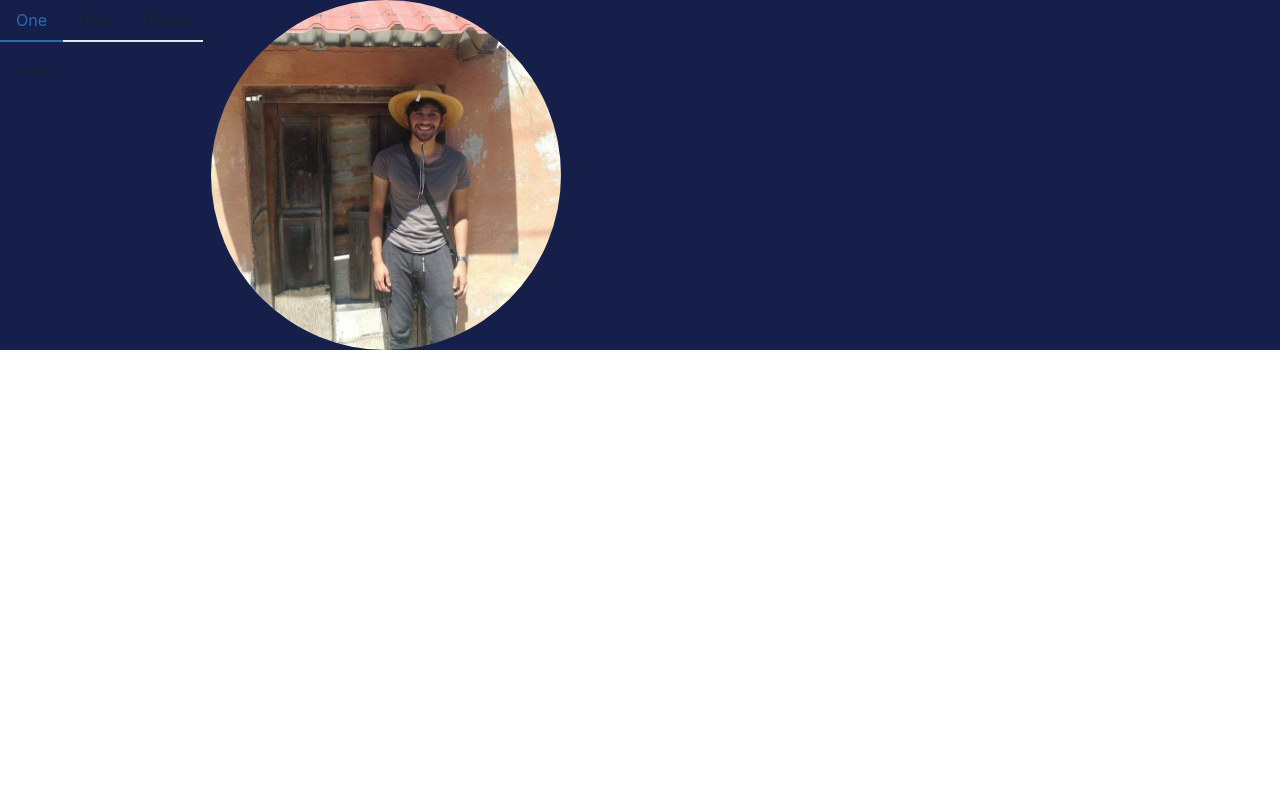
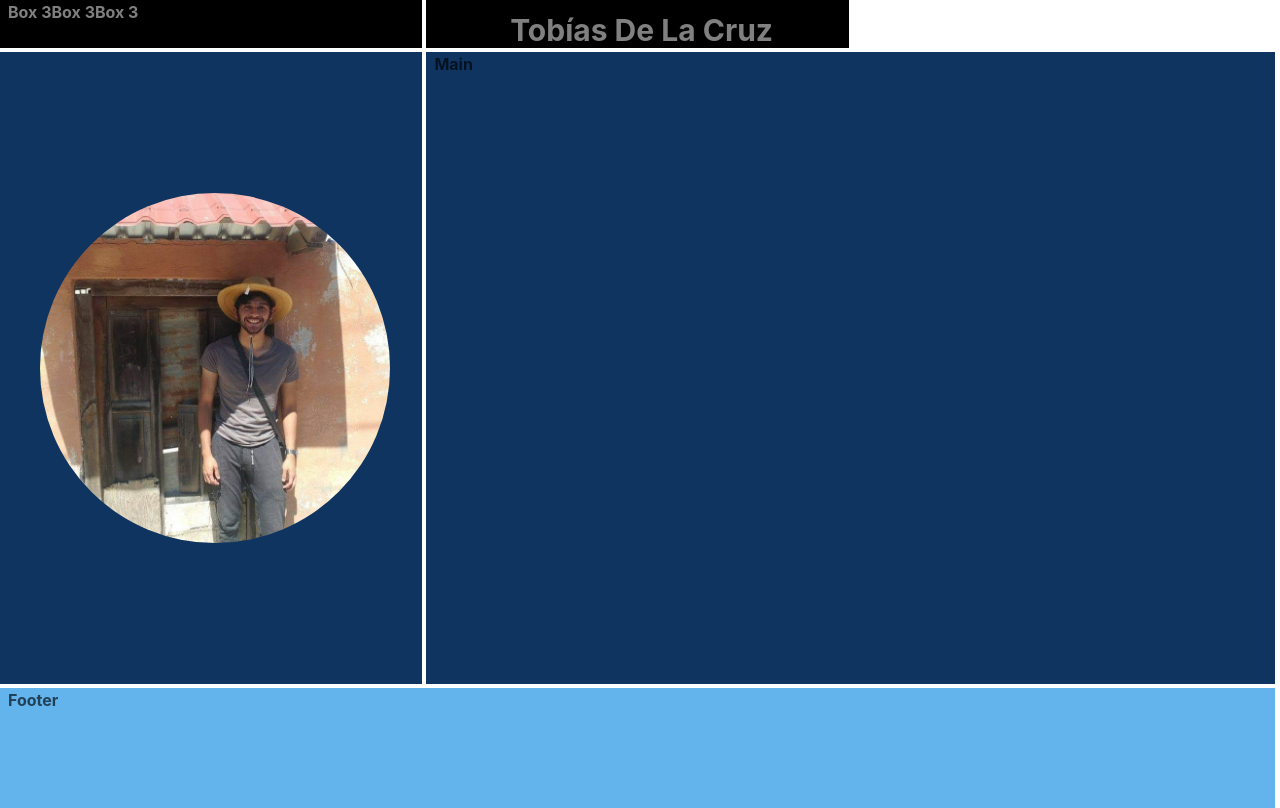
Before and after one commit to juantobiasdl7/personal-site, a React (Create React App) app: page / in a window 1280 px wide. Built offline with nearby package versions, Linux system fonts and the light colour scheme.

Commit message:
I added the grid to the site and center my photo.

```diff
--- a/src/App.js
+++ b/src/App.js
@@ -1,40 +1,64 @@
 import logo from './logo.svg';
 import './App.css';
 import { Avatar, Wrap, Image } from '@chakra-ui/react';
-import { Tabs, TabList, TabPanels, Tab, TabPanel } from '@chakra-ui/react'
 import go from './Untitled.jpg';
+import { Grid, GridItem, Flex, Spacer, Box, Text, Center, Heading } from '@chakra-ui/react';
+
 
 function App() {
   return (
-    <Wrap bg='#161E4A' >
-      <Tabs>
-        <TabList>
-          <Tab>One</Tab>
-          <Tab>Two</Tab>
-          <Tab>Three</Tab>
-        </TabList>
+    <Grid
+      templateAreas={`"header1 header2 header3"
+                      "nav main main"
+                      "footer footer footer"`}
+      gridTemplateRows={'6vh 79vh 15vh'}
+      gridTemplateColumns={'33% 33% 33%'}
+      h='200px'
+      gap='1'
+      color='blackAlpha.700'
+      fontWeight='bold'
+    >
+    <GridItem pl='2' bg='#000000' area={'header1'}>
+      <Flex color='gray'>
+        <Box>
+          <Text>Box 3</Text>
+        </Box>
+        <Box >
+          <Text>Box 3</Text>
+        </Box>
+        <Box>
+          <Text>Box 3</Text>
+        </Box>
+      </Flex>
+    </GridItem>
+    <GridItem pl='2' bg='#000000' area={'header2'}>
+      <Flex  color='white'>
+        <Box mt='12px' w='100%' color='gray'>
+          <Center>
+            <Heading as='h1' size='lg' noOfLines={1}>Tobías De La Cruz</Heading>
+          </Center>
+        </Box>
+      </Flex>
+    </GridItem>
+    <GridItem pl='2' bg='#0F3460' area={'nav'}>
+      <Flex justify='center' align='center' h='100%'>
+        <Image
+            borderRadius='full'
+            boxSize='350px'
+            src= {go}
+            alt='Dan Abramov'
 
-        <TabPanels>
-          <TabPanel>
-            <p>one!</p>
-          </TabPanel>
-          <TabPanel>
-            <p>two!</p>
-          </TabPanel>
-          <TabPanel>
-            <p>three!</p>
-          </TabPanel>
-        </TabPanels>
-      </Tabs>
+          />
+        </Flex>
+    </GridItem>
+    <GridItem pl='2' bg='#0F3460' area={'main'}>
+      Main
+    </GridItem>
+    <GridItem pl='2' bg='blue.300' area={'footer'}>
+      Footer
+    </GridItem>
+  </Grid>
 
-
-      <Image
-        borderRadius='full'
-        boxSize='350px'
-        src= {go}
-        alt='Dan Abramov'
-      />
-    </Wrap>
   );
 }
 
```
